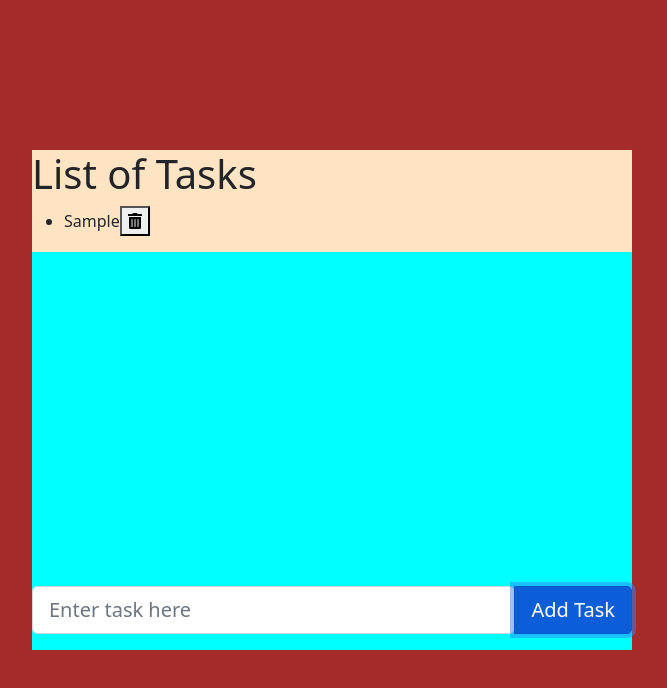
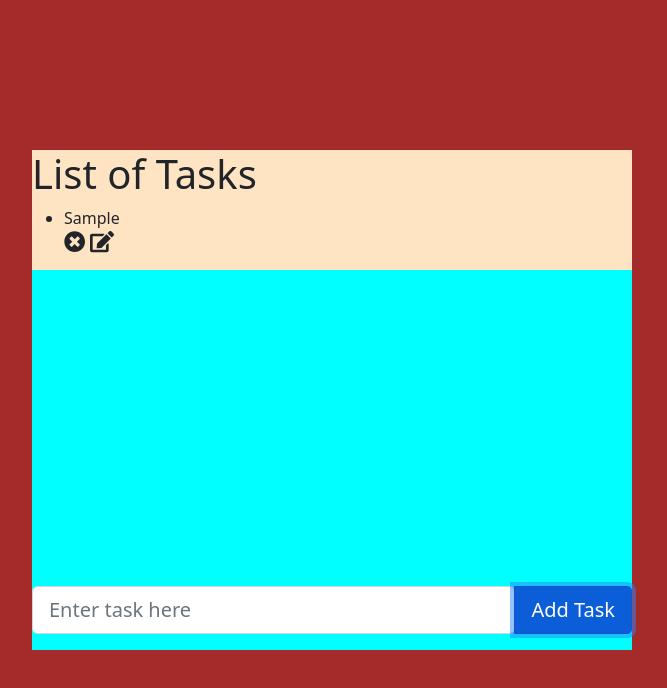
Before and after one commit to CaliforniaDev/ReactAssignment-1, a React (Create React App) app in the folder task-app/: page / in a window 1280 px wide. Both pictures are taken after typing "Sample" into the empty fields and a click on the button "Add Task". Shown: the top 688 px of the page, without its empty margins (308-975 px from the left). Built offline with nearby package versions, Linux system fonts and the light colour scheme.

Commit message:
Add edit icon

```diff
--- a/task-app/src/components/Overview.js
+++ b/task-app/src/components/Overview.js
@@ -1,5 +1,5 @@
 import { FontAwesomeIcon } from '@fortawesome/react-fontawesome';
-import { faTrashAlt } from '@fortawesome/free-solid-svg-icons';
+import { faEdit, faTimesCircle } from '@fortawesome/free-solid-svg-icons';
 
 
 
@@ -20,9 +20,13 @@ const Overview = (props) => {
 }
 
 const DeleteButton = (props) => {
-    const trashIcon = <FontAwesomeIcon icon={faTrashAlt} />;
+    const deleteIcon = <FontAwesomeIcon size="lg" icon={faTimesCircle} />;
+    const editIcon = <FontAwesomeIcon size="lg" icon={faEdit} />
+
     return (
-        <button onClick={props.onClick}>{trashIcon}</button>
+        <div onClick={props.onClick} id="deleteIconContainer">
+            <span>{deleteIcon}</span> <span>{editIcon}</span>
+        </div>
     );
 }
 
```
